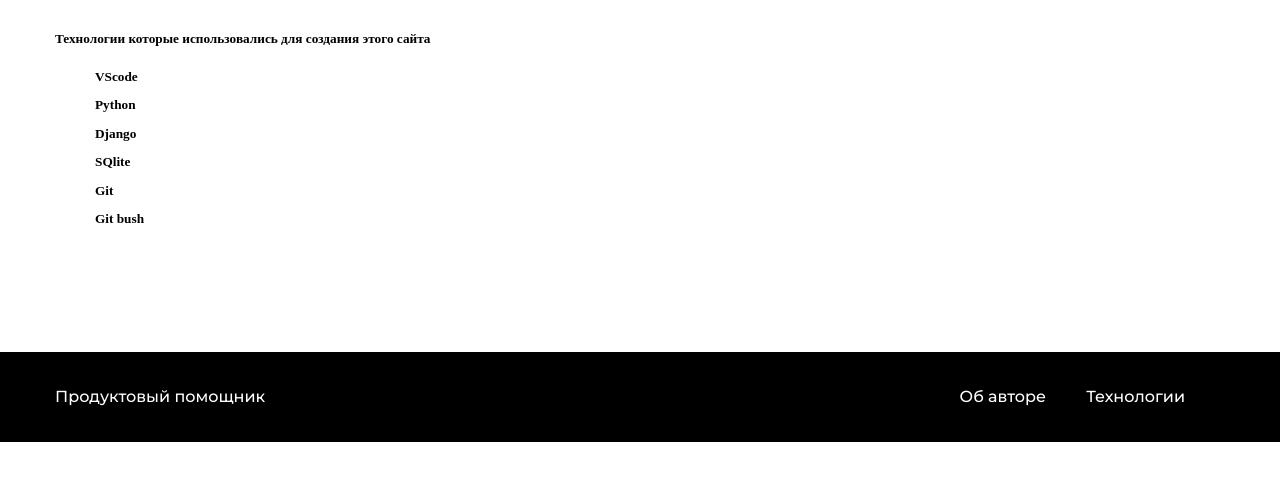
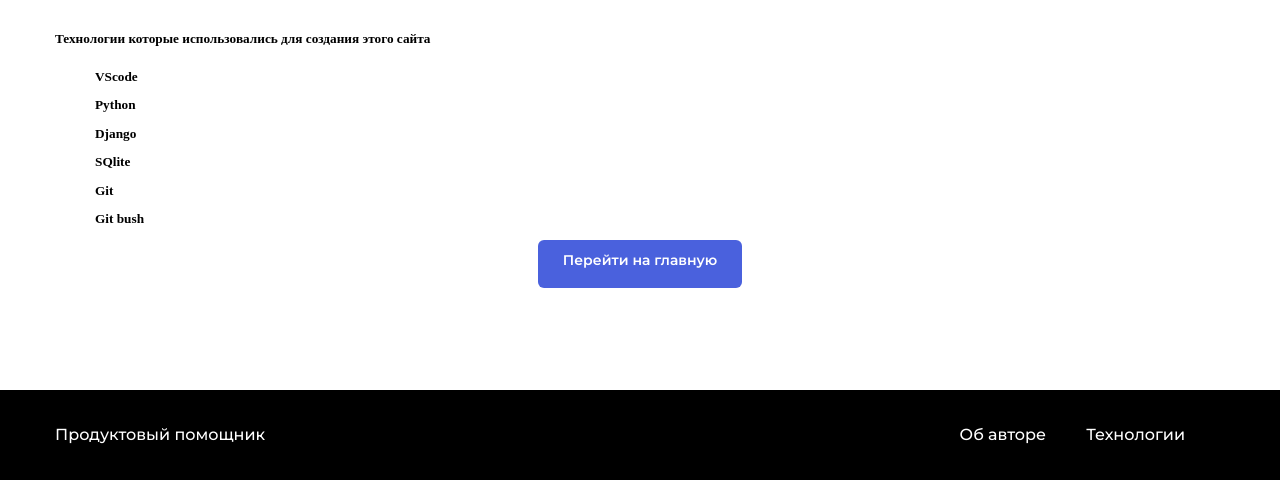
Before and after one commit to Zaluznyak/foodgram-project, a Django app: page /about-spec/ in a window 1280 px wide. Shown: the part 358-838 px from the top of the page. Before the commit the page ends 800 px from the top, so only its background shows below. Run offline with Django 3.2, Linux system fonts and the light colour scheme; data comes from the database, SQL or seed files in the repository.

Commit message:
Update default.html

```diff
--- a/templates/flatpages/default.html
+++ b/templates/flatpages/default.html
@@ -15,5 +15,8 @@
   <p class="custom-text-block">
     {{ flatpage.content }}
   </p>
+  <div class="custom-button-block">
+    <a href="{% url 'foodgram:index' %}" class="button button_style_blue">Перейти на главную</a>
+    </div>
 </div>
 {% endblock content %}
```
